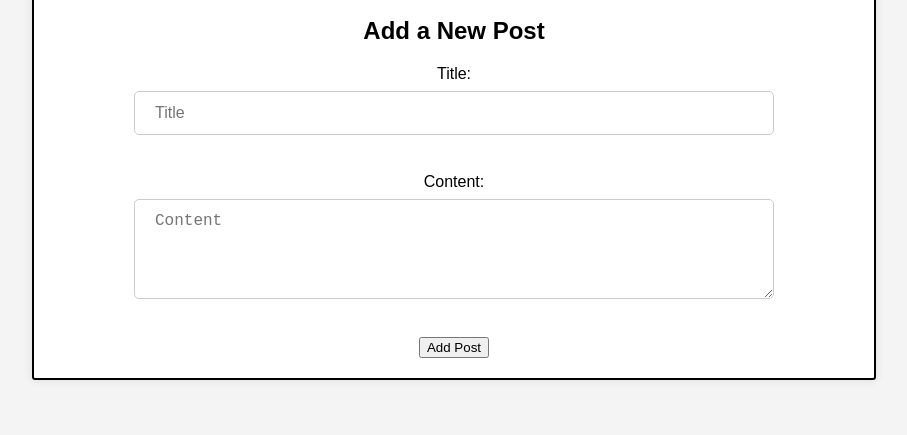
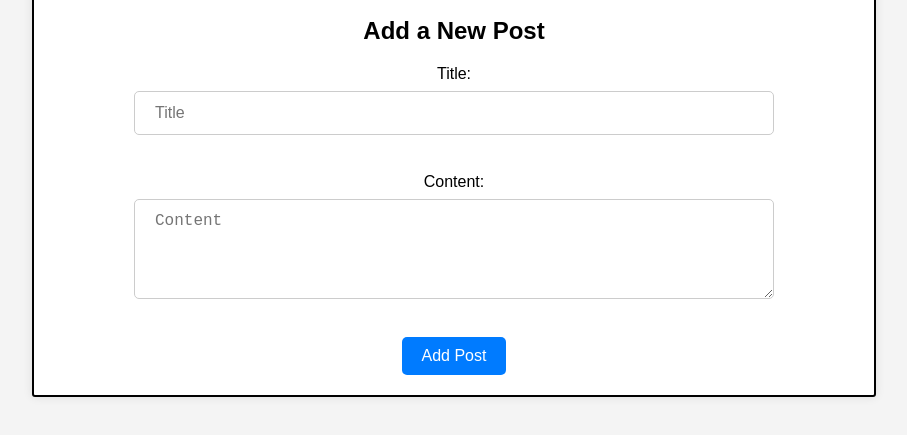
Before and after one commit to MatejCervenka/Blog, a website: page index.html in a window 1280 px wide. Shown: the part 137-572 px from the top of the page, without its empty margins (186-1093 px from the left). Drawn offline with Linux system fonts and the light colour scheme; no server answers.

Commit message:
update: index.html

```diff
--- a/index.html
+++ b/index.html
@@ -18,7 +18,7 @@
             <input type="text" id="title" name="title" placeholder="Title" required><br>
             <label for="content">Content:</label>
             <textarea id="content" name="content" placeholder="Content" required></textarea><br>
-            <button type="submit">Add Post</button>
+            <button class="submit-btn" type="submit">Add Post</button>
         </form>
     </div>
 </div>
```
